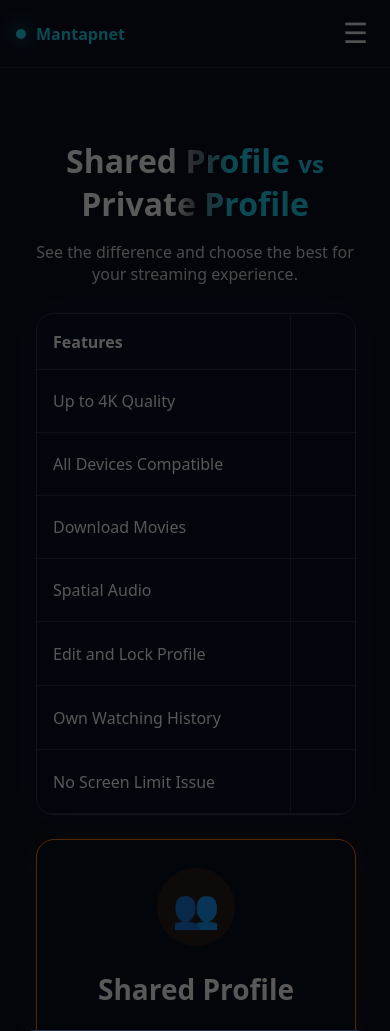
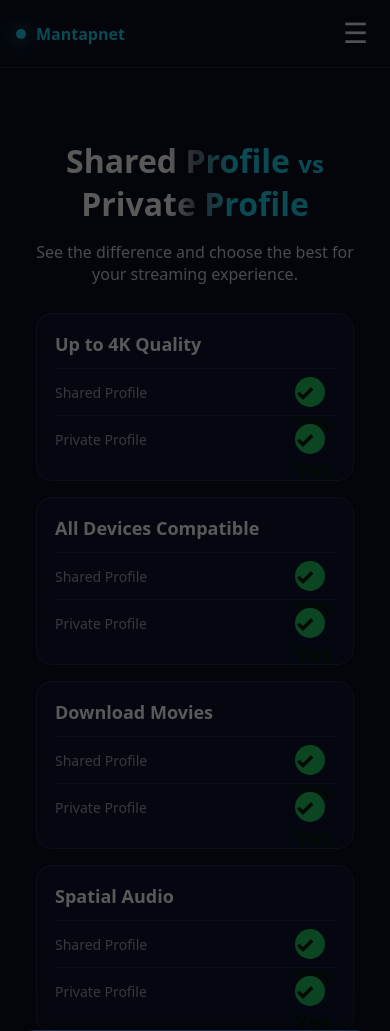
Before and after one commit to moviemembership/stunning, a Flask app: page /profile-compare in a window 390 px wide. Shown: the top 1031 px of the page. Run offline with Flask 3, Linux system fonts and the light colour scheme; grey boxes are pictures that could not be loaded.

Commit message:
Add mobile comparison feature cards to profile compare

```diff
--- a/templates/profile_compare.html
+++ b/templates/profile_compare.html
@@ -29,6 +29,108 @@
       </tbody>
     </table>
   </div>
+
+  <div class="mobile-compare">
+
+  <div class="feature-card">
+    <div class="feature-title">Up to 4K Quality</div>
+
+    <div class="feature-row">
+      <span class="feature-label">Shared Profile</span>
+      <span class="feature-value yes">✓ Yes</span>
+    </div>
+
+    <div class="feature-row">
+      <span class="feature-label">Private Profile</span>
+      <span class="feature-value yes">✓ Yes</span>
+    </div>
+  </div>
+
+  <div class="feature-card">
+    <div class="feature-title">All Devices Compatible</div>
+
+    <div class="feature-row">
+      <span class="feature-label">Shared Profile</span>
+      <span class="feature-value yes">✓ Yes</span>
+    </div>
+
+    <div class="feature-row">
+      <span class="feature-label">Private Profile</span>
+      <span class="feature-value yes">✓ Yes</span>
+    </div>
+  </div>
+
+  <div class="feature-card">
+    <div class="feature-title">Download Movies</div>
+
+    <div class="feature-row">
+      <span class="feature-label">Shared Profile</span>
+      <span class="feature-value yes">✓ Yes</span>
+    </div>
+
+    <div class="feature-row">
+      <span class="feature-label">Private Profile</span>
+      <span class="feature-value yes">✓ Yes</span>
+    </div>
+  </div>
+
+  <div class="feature-card">
+    <div class="feature-title">Spatial Audio</div>
+
+    <div class="feature-row">
+      <span class="feature-label">Shared Profile</span>
+      <span class="feature-value yes">✓ Yes</span>
+    </div>
+
+    <div class="feature-row">
+      <span class="feature-label">Private Profile</span>
+      <span class="feature-value yes">✓ Yes</span>
+    </div>
+  </div>
+
+  <div class="feature-card">
+    <div class="feature-title">Edit & Lock Profile</div>
+
+    <div class="feature-row">
+      <span class="feature-label">Shared Profile</span>
+      <span class="feature-value no">✕ No</span>
+    </div>
+
+    <div class="feature-row">
+      <span class="feature-label">Private Profile</span>
+      <span class="feature-value yes">✓ Yes</span>
+    </div>
+  </div>
+
+  <div class="feature-card">
+    <div class="feature-title">Own Watching History</div>
+
+    <div class="feature-row">
+      <span class="feature-label">Shared Profile</span>
+      <span class="feature-value no">✕ No</span>
+    </div>
+
+    <div class="feature-row">
+      <span class="feature-label">Private Profile</span>
+      <span class="feature-value yes">✓ Yes</span>
+    </div>
+  </div>
+
+  <div class="feature-card">
+    <div class="feature-title">No Screen Limit Issue</div>
+
+    <div class="feature-row">
+      <span class="feature-label">Shared Profile</span>
+      <span class="feature-value no">✕ No</span>
+    </div>
+
+    <div class="feature-row">
+      <span class="feature-label">Private Profile</span>
+      <span class="feature-value yes">✓ Yes</span>
+    </div>
+  </div>
+
+</div>
 
   <div class="profile-cards">
 
@@ -64,28 +166,65 @@
 <style>
 @media(max-width:768px){
 
-  .compare-wrapper,
-  .compare-page{
-    padding:12px;
-    overflow:hidden;
+  .compare-table-wrap{
+    display:none;
   }
 
-  .compare-card,
-  .compare-table-wrap{
-    overflow-x:auto;
+  .mobile-compare{
+    display:flex;
+    flex-direction:column;
+    gap:16px;
+    margin-top:20px;
   }
 
-  .compare-table{
-    min-width:720px;
+  .feature-card{
+    background:#0e162e;
+    border:1px solid #1f2b4a;
+    border-radius:16px;
+    padding:18px;
   }
 
-  .compare-table th,
-  .compare-table td{
-    white-space:nowrap;
-    font-size:14px;
-    padding:14px 16px;
+  .feature-title{
+    color:white;
+    font-weight:800;
+    font-size:18px;
+    margin-bottom:12px;
   }
 
+  .feature-row{
+    display:flex;
+    justify-content:space-between;
+    align-items:center;
+    padding:8px 0;
+    border-top:1px solid rgba(255,255,255,.08);
+  }
+
+  .feature-row:first-of-type{
+    border-top:none;
+  }
+
+  .feature-label{
+    color:#9ca3af;
+    font-size:14px;
+  }
+
+  .feature-value{
+    font-weight:800;
+  }
+
+  .yes{
+    color:#22c55e;
+  }
+
+  .no{
+    color:#ef4444;
+  }
+}
+
+@media(min-width:769px){
+  .mobile-compare{
+    display:none;
+  }
 }
 
   .price-badge{
```
